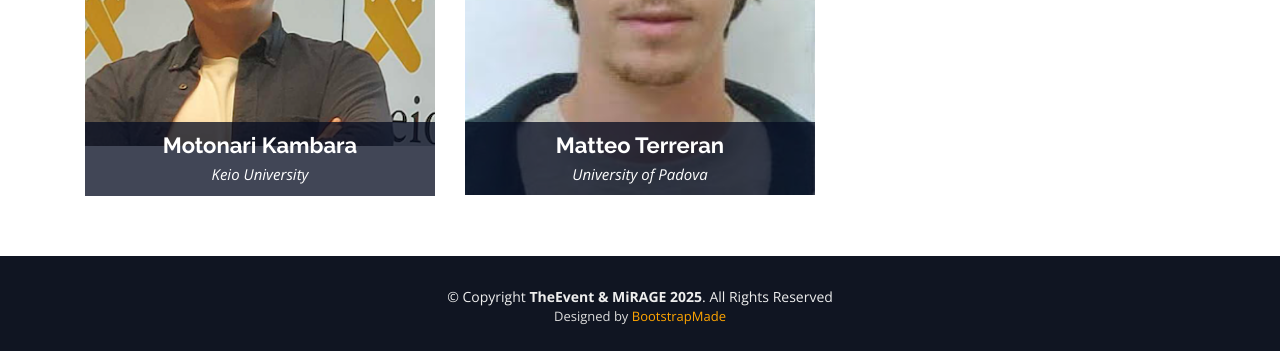
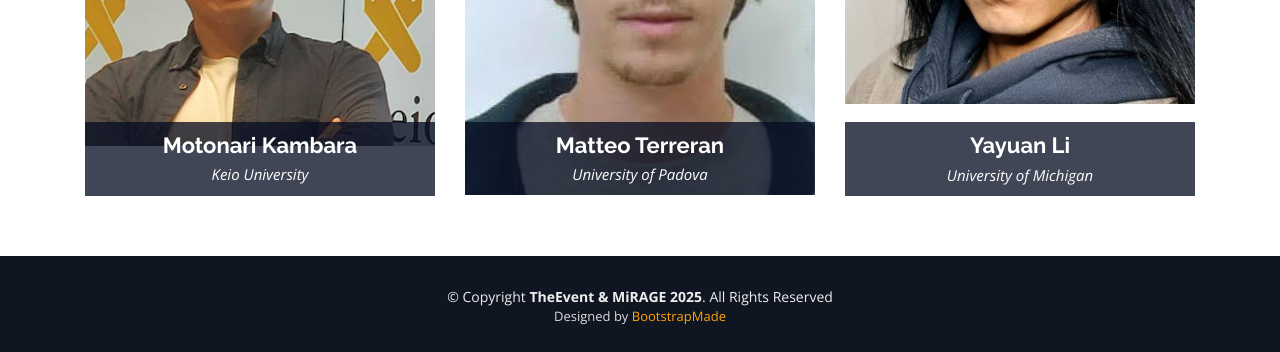
Before and after one commit to mirageworkshop/mirageworkshop.github.io, a plain HTML site: page cvpr25/index.html in a window 1280 px wide. Shown: the part 5018-5370 px from the top of the page. Drawn offline with nearby package versions, Linux system fonts and the light colour scheme.

Commit message:
Update index.html

```diff
--- a/cvpr25/index.html
+++ b/cvpr25/index.html
@@ -1353,6 +1353,21 @@ a:active {
             </div>
           </div>
 
+		  <div class="col-lg-4 col-md-6">
+            <div class="speaker">
+              <a href="https://www.linkedin.com/in/yayuan-li-148659272"><img src="img/organizers/Yayuan_Li.jpg" alt="Yayuan Li" class="img-fluid" style="width:100%;padding-bottom: 92px"></a>
+              <div class="details">
+                <h3><a href="https://www.linkedin.com/in/yayuan-li-148659272">Yayuan Li</a></h3>
+                <p>University of Michigan</p>
+                <div class="social">
+                  <!-- <a href=""><i class="fa fa-twitter"></i></a> -->
+                  <!-- <a href="https://www.facebook.com/LynxPeng" target="_blank" rel="noopener noreferrer"><i class="fa fa-facebook"></i></a> -->
+                  <!-- <a href=""><i class="fa fa-google-plus"></i></a> -->
+                  <!-- <a href=""><i class="fa fa-linkedin"></i></a> -->
+                </div>
+              </div>
+            </div>
+          </div>
 
 
         </div>
```
